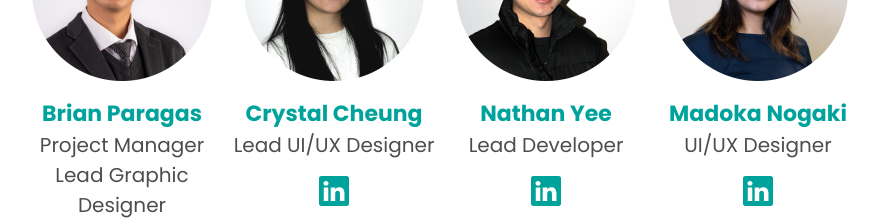
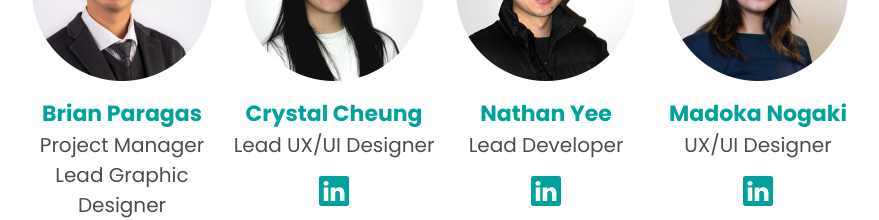
Before and after one commit to Crystalhtc/remedify-landing-page, a Next.js app: page / in a window 1280 px wide. Shown: the part 5020-5240 px from the top of the page, without its empty margins (200-1079 px from the left). Built offline with nearby package versions, Linux system fonts and the light colour scheme.

Commit message:
update team role

```diff
--- a/src/app/components/Team/Team.jsx
+++ b/src/app/components/Team/Team.jsx
@@ -15,7 +15,7 @@ export default function Team() {
                 <div className={styles.member}>
                     <img src='/team/crystal.png' alt='Crystal Cheung' />
                     <h3>Crystal Cheung</h3>
-                    <p>Lead UI/UX Designer</p>
+                    <p>Lead UX/UI Designer</p>
                     <a className={styles.linkedin} href='https://www.linkedin.com/in/crystal-cheunghtc/' target="_blank"><img src='/linkedin.svg' alt='Linkedin Link' /></a>
                 </div>
                 <div className={styles.member}>
@@ -27,7 +27,7 @@ export default function Team() {
                 <div className={styles.member}>
                     <img src='/team/madoka.png' alt='Madoka Nogaki' />
                     <h3>Madoka Nogaki</h3>
-                    <p>UI/UX Designer</p>
+                    <p>UX/UI Designer</p>
                     <a className={styles.linkedin} href='https://www.linkedin.com/in/madoka-nogaki/' target="_blank"><img src='/linkedin.svg' alt='Linkedin Link' /></a>
                 </div>
             </div>
```
